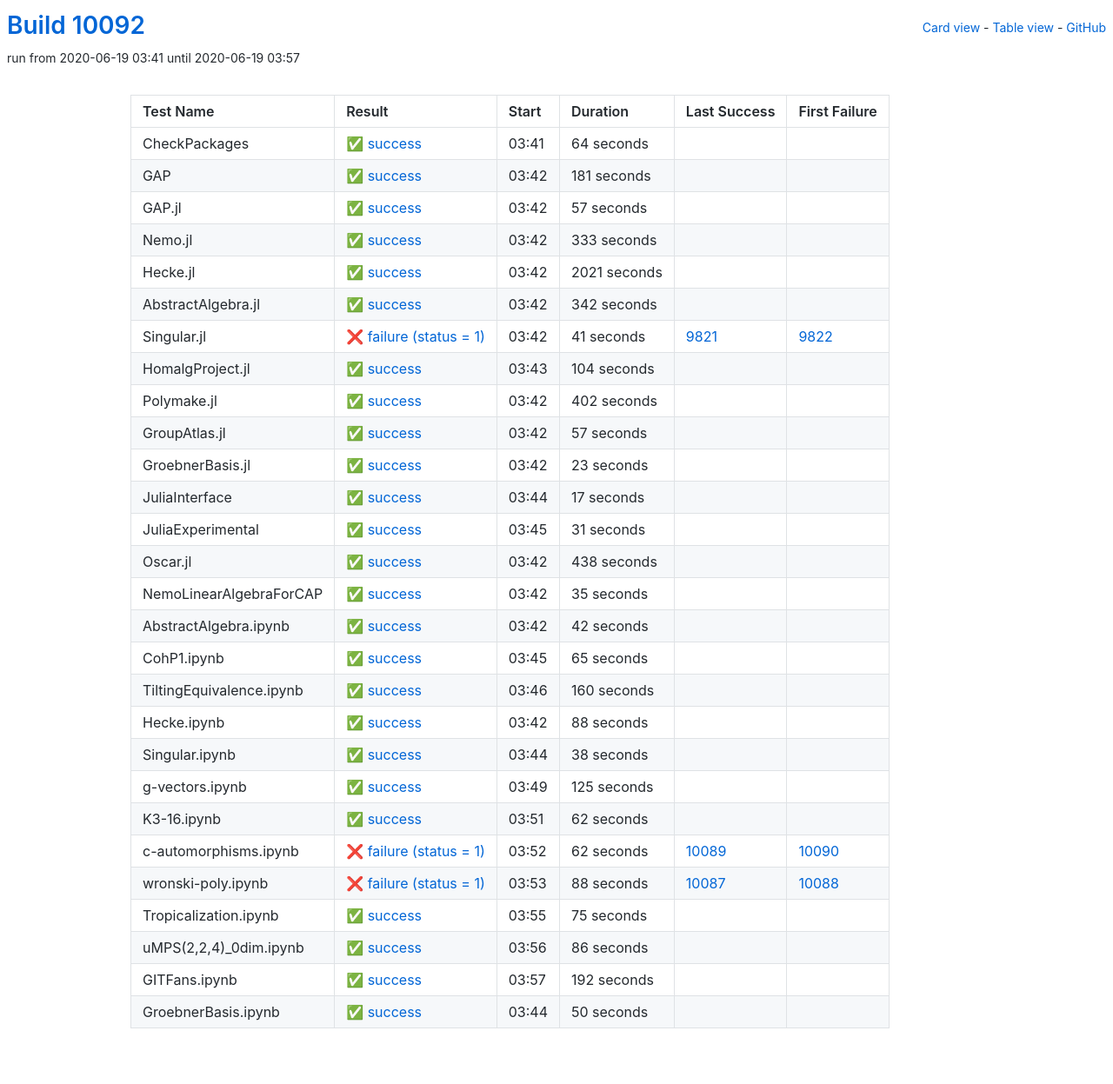
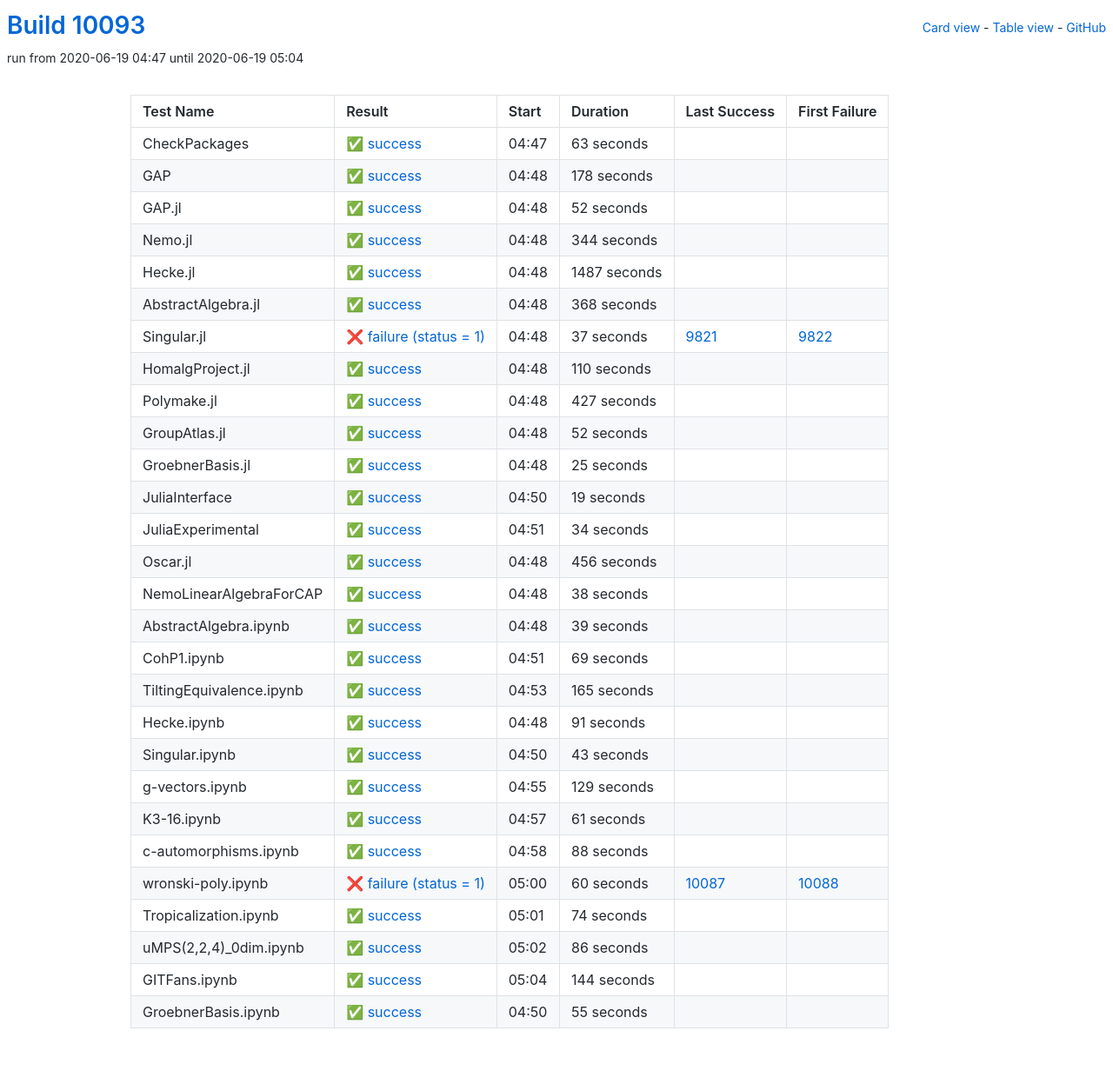
Before and after one commit to oscar-system/oscar-ci-status, a Jekyll site: the page built from table.html, in a window 1280 px wide. Shown: the whole page at 87% size. Built offline with Jekyll 4.4.1, drawn with Linux system fonts in a browser that asks for light colours.

Commit message:
Build #10093

```diff
--- a/_data/ci.yml
+++ b/_data/ci.yml
@@ -1,6 +1,6 @@
 ---
-build: 10092
-build_url: https://oscarci.mathematik.uni-kl.de/job/oscar/10092/
+build: 10093
+build_url: https://oscarci.mathematik.uni-kl.de/job/oscar/10093/
 job: oscar
 organization: oscar-system
 repo: oscar-ci-status
@@ -8,224 +8,272 @@
 tests:
 - name: CheckPackages
   id: checkpackages
-  log: https://oscarci.mathematik.uni-kl.de/job/oscar/10092/artifact/logs/build-10092/CheckPackages.log
-  start: 2020-06-19 03:41
+  log: https://oscarci.mathematik.uni-kl.de/job/oscar/10093/artifact/logs/build-10093/CheckPackages.log
+  start: 2020-06-19 04:47
   success: true
   exitcode: 0
   status: success
-  duration: 64
+  duration: 63
   last_success: false
   last_success_url:
   first_failure: false
   first_failure_url:
 - name: GAP
   id: gap
-  log: https://oscarci.mathematik.uni-kl.de/job/oscar/10092/artifact/logs/build-10092/GAP.log
-  start: 2020-06-19 03:42
+  log: https://oscarci.mathematik.uni-kl.de/job/oscar/10093/artifact/logs/build-10093/GAP.log
+  start: 2020-06-19 04:48
   success: true
   exitcode: 0
   status: success
-  duration: 181
+  duration: 178
   last_success: false
   last_success_url:
   first_failure: false
   first_failure_url:
 - name: GAP.jl
   id: gap-jl
-  log: https://oscarci.mathematik.uni-kl.de/job/oscar/10092/artifact/logs/build-10092/GAP.jl.log
-  start: 2020-06-19 03:42
+  log: https://oscarci.mathematik.uni-kl.de/job/oscar/10093/artifact/logs/build-10093/GAP.jl.log
+  start: 2020-06-19 04:48
   success: true
   exitcode: 0
   status: success
-  duration: 57
+  duration: 52
   last_success: false
   last_success_url:
   first_failure: false
   first_failure_url:
 - name: Nemo.jl
   id: nemo-jl
-  log: https://oscarci.mathematik.uni-kl.de/job/oscar/10092/artifact/logs/build-10092/Nemo.jl.log
-  start: 2020-06-19 03:42
+  log: https://oscarci.mathematik.uni-kl.de/job/oscar/10093/artifact/logs/build-10093/Nemo.jl.log
+  start: 2020-06-19 04:48
   success: true
   exitcode: 0
   status: success
-  duration: 333
+  duration: 344
   last_success: false
   last_success_url:
   first_failure: false
   first_failure_url:
 - name: Hecke.jl
   id: hecke-jl
-  log: https://oscarci.mathematik.uni-kl.de/job/oscar/10092/artifact/logs/build-10092/Hecke.jl.log
-  start: 2020-06-19 03:42
+  log: https://oscarci.mathematik.uni-kl.de/job/oscar/10093/artifact/logs/build-10093/Hecke.jl.log
+  start: 2020-06-19 04:48
   success: true
   exitcode: 0
   status: success
-  duration: 2021
+  duration: 1487
   last_success: false
   last_success_url:
   first_failure: false
   first_failure_url:
 - name: AbstractAlgebra.jl
   id: abstractalgebra-jl
-  log: https://oscarci.mathematik.uni-kl.de/job/oscar/10092/artifact/logs/build-10092/AbstractAlgebra.jl.log
-  start: 2020-06-19 03:42
+  log: https://oscarci.mathematik.uni-kl.de/job/oscar/10093/artifact/logs/build-10093/AbstractAlgebra.jl.log
+  start: 2020-06-19 04:48
   success: true
   exitcode: 0
   status: success
-  duration: 342
+  duration: 368
   last_success: false
   last_success_url:
   first_failure: false
   first_failure_url:
 - name: Singular.jl
   id: singular-jl
-  log: https://oscarci.mathematik.uni-kl.de/job/oscar/10092/artifact/logs/build-10092/Singular.jl.log
-  start: 2020-06-19 03:42
+  log: https://oscarci.mathematik.uni-kl.de/job/oscar/10093/artifact/logs/build-10093/Singular.jl.log
+  start: 2020-06-19 04:48
   success: false
   exitcode: 1
   status: failure
-  duration: 41
+  duration: 37
   last_success: 9821
   last_success_url: https://oscarci.mathematik.uni-kl.de/job/oscar/9821/
   first_failure: 9822
   first_failure_url: https://oscarci.mathematik.uni-kl.de/job/oscar/9822/
 - name: HomalgProject.jl
   id: homalgproject-jl
-  log: https://oscarci.mathematik.uni-kl.de/job/oscar/10092/artifact/logs/build-10092/HomalgProject.jl.log
-  start: 2020-06-19 03:43
+  log: https://oscarci.mathematik.uni-kl.de/job/oscar/10093/artifact/logs/build-10093/HomalgProject.jl.log
+  start: 2020-06-19 04:48
   success: true
   exitcode: 0
   status: success
-  duration: 104
+  duration: 110
   last_success: false
   last_success_url:
   first_failure: false
   first_failure_url:
 - name: Polymake.jl
   id: polymake-jl
-  log: https://oscarci.mathematik.uni-kl.de/job/oscar/10092/artifact/logs/build-10092/Polymake.jl.log
-  start: 2020-06-19 03:42
+  log: https://oscarci.mathematik.uni-kl.de/job/oscar/10093/artifact/logs/build-10093/Polymake.jl.log
+  start: 2020-06-19 04:48
   success: true
   exitcode: 0
   status: success
-  duration: 402
+  duration: 427
   last_success: false
   last_success_url:
   first_failure: false
   first_failure_url:
 - name: GroupAtlas.jl
   id: groupatlas-jl
-  log: https://oscarci.mathematik.uni-kl.de/job/oscar/10092/artifact/logs/build-10092/GroupAtlas.jl.log
-  start: 2020-06-19 03:42
+  log: https://oscarci.mathematik.uni-kl.de/job/oscar/10093/artifact/logs/build-10093/GroupAtlas.jl.log
+  start: 2020-06-19 04:48
   success: true
   exitcode: 0
   status: success
-  duration: 57
+  duration: 52
   last_success: false
   last_success_url:
   first_failure: false
   first_failure_url:
 - name: GroebnerBasis.jl
   id: groebnerbasis-jl
-  log: https://oscarci.mathematik.uni-kl.de/job/oscar/10092/artifact/logs/build-10092/GroebnerBasis.jl.log
-  start: 2020-06-19 03:42
+  log: https://oscarci.mathematik.uni-kl.de/job/oscar/10093/artifact/logs/build-10093/GroebnerBasis.jl.log
+  start: 2020-06-19 04:48
   success: true
   exitcode: 0
   status: success
-  duration: 23
+  duration: 25
   last_success: false
   last_success_url:
   first_failure: false
   first_failure_url:
 - name: JuliaInterface
   id: juliainterface
-  log: https://oscarci.mathematik.uni-kl.de/job/oscar/10092/artifact/logs/build-10092/JuliaInterface.log
-  start: 2020-06-19 03:44
+  log: https://oscarci.mathematik.uni-kl.de/job/oscar/10093/artifact/logs/build-10093/JuliaInterface.log
+  start: 2020-06-19 04:50
   success: true
   exitcode: 0
   status: success
-  duration: 17
+  duration: 19
   last_success: false
   last_success_url:
   first_failure: false
   first_failure_url:
 - name: JuliaExperimental
   id: juliaexperimental
-  log: https://oscarci.mathematik.uni-kl.de/job/oscar/10092/artifact/logs/build-10092/JuliaExperimental.log
-  start: 2020-06-19 03:45
+  log: https://oscarci.mathematik.uni-kl.de/job/oscar/10093/artifact/logs/build-10093/JuliaExperimental.log
+  start: 2020-06-19 04:51
   success: true
   exitcode: 0
   status: success
-  duration: 31
+  duration: 34
   last_success: false
   last_success_url:
   first_failure: false
   first_failure_url:
 - name: Oscar.jl
   id: oscar-jl
-  log: https://oscarci.mathematik.uni-kl.de/job/oscar/10092/artifact/logs/build-10092/Oscar.jl.log
-  start: 2020-06-19 03:42
+  log: https://oscarci.mathematik.uni-kl.de/job/oscar/10093/artifact/logs/build-10093/Oscar.jl.log
+  start: 2020-06-19 04:48
   success: true
   exitcode: 0
   status: success
-  duration: 438
+  duration: 456
   last_success: false
   last_success_url:
   first_failure: false
   first_failure_url:
 - name: NemoLinearAlgebraForCAP
   id: nemolinearalgebraforcap
-  log: https://oscarci.mathematik.uni-kl.de/job/oscar/10092/artifact/logs/build-10092/NemoLinearAlgebraForCAP.log
-  start: 2020-06-19 03:42
+  log: https://oscarci.mathematik.uni-kl.de/job/oscar/10093/artifact/logs/build-10093/NemoLinearAlgebraForCAP.log
+  start: 2020-06-19 04:48
   success: true
   exitcode: 0
   status: success
-  duration: 35
+  duration: 38
   last_success: false
   last_success_url:
   first_failure: false
   first_failure_url:
 - name: AbstractAlgebra.ipynb
   id: abstractalgebra-ipynb
-  log: https://oscarci.mathematik.uni-kl.de/job/oscar/10092/artifact/logs/build-10092/AbstractAlgebra.ipynb.log
-  start: 2020-06-19 03:42
+  log: https://oscarci.mathematik.uni-kl.de/job/oscar/10093/artifact/logs/build-10093/AbstractAlgebra.ipynb.log
+  start: 2020-06-19 04:48
   success: true
   exitcode: 0
   status: success
-  duration: 42
+  duration: 39
   last_success: false
   last_success_url:
   first_failure: false
   first_failure_url:
 - name: CohP1.ipynb
   id: cohp1-ipynb
-  log: https://oscarci.mathematik.uni-kl.de/job/oscar/10092/artifact/logs/build-10092/CohP1.ipynb.log
-  start: 2020-06-19 03:45
+  log: https://oscarci.mathematik.uni-kl.de/job/oscar/10093/artifact/logs/build-10093/CohP1.ipynb.log
+  start: 2020-06-19 04:51
   success: true
   exitcode: 0
   status: success
-  duration: 65
+  duration: 69
   last_success: false
   last_success_url:
   first_failure: false
   first_failure_url:
 - name: TiltingEquivalence.ipynb
   id: tiltingequivalence-ipynb
-  log: https://oscarci.mathematik.uni-kl.de/job/oscar/10092/artifact/logs/build-10092/TiltingEquivalence.ipynb.log
-  start: 2020-06-19 03:46
+  log: https://oscarci.mathematik.uni-kl.de/job/oscar/10093/artifact/logs/build-10093/TiltingEquivalence.ipynb.log
+  start: 2020-06-19 04:53
   success: true
   exitcode: 0
   status: success
-  duration: 160
+  duration: 165
   last_success: false
   last_success_url:
   first_failure: false
   first_failure_url:
 - name: Hecke.ipynb
   id: hecke-ipynb
-  log: https://oscarci.mathematik.uni-kl.de/job/oscar/10092/artifact/logs/build-10092/Hecke.ipynb.log
-  start: 2020-06-19 03:42
+  log: https://oscarci.mathematik.uni-kl.de/job/oscar/10093/artifact/logs/build-10093/Hecke.ipynb.log
+  start: 2020-06-19 04:48
+  success: true
+  exitcode: 0
+  status: success
+  duration: 91
+  last_success: false
+  last_success_url:
+  first_failure: false
+  first_failure_url:
+- name: Singular.ipynb
+  id: singular-ipynb
+  log: https://oscarci.mathematik.uni-kl.de/job/oscar/10093/artifact/logs/build-10093/Singular.ipynb.log
+  start: 2020-06-19 04:50
+  success: true
+  exitcode: 0
+  status: success
+  duration: 43
+  last_success: false
+  last_success_url:
+  first_failure: false
+  first_failure_url:
+- name: g-vectors.ipynb
+  id: g-vectors-ipynb
+  log: https://oscarci.mathematik.uni-kl.de/job/oscar/10093/artifact/logs/build-10093/g-vectors.ipynb.log
+  start: 2020-06-19 04:55
+  success: true
+  exitcode: 0
+  status: success
+  duration: 129
+  last_success: false
+  last_success_url:
+  first_failure: false
+  first_failure_url:
+- name: K3-16.ipynb
+  id: k3-16-ipynb
+  log: https://oscarci.mathematik.uni-kl.de/job/oscar/10093/artifact/logs/build-10093/K3-16.ipynb.log
+  start: 2020-06-19 04:57
+  success: true
+  exitcode: 0
+  status: success
+  duration: 61
+  last_success: false
+  last_success_url:
+  first_failure: false
+  first_failure_url:
+- name: c-automorphisms.ipynb
+  id: c-automorphisms-ipynb
+  log: https://oscarci.mathematik.uni-kl.de/job/oscar/10093/artifact/logs/build-10093/c-automorphisms.ipynb.log
+  start: 2020-06-19 04:58
   success: true
   exitcode: 0
   status: success
@@ -234,82 +282,34 @@
   last_success_url:
   first_failure: false
   first_failure_url:
-- name: Singular.ipynb
-  id: singular-ipynb
-  log: https://oscarci.mathematik.uni-kl.de/job/oscar/10092/artifact/logs/build-10092/Singular.ipynb.log
-  start: 2020-06-19 03:44
-  success: true
-  exitcode: 0
-  status: success
-  duration: 38
-  last_success: false
-  last_success_url:
-  first_failure: false
-  first_failure_url:
-- name: g-vectors.ipynb
-  id: g-vectors-ipynb
-  log: https://oscarci.mathematik.uni-kl.de/job/oscar/10092/artifact/logs/build-10092/g-vectors.ipynb.log
-  start: 2020-06-19 03:49
-  success: true
-  exitcode: 0
-  status: success
-  duration: 125
-  last_success: false
-  last_success_url:
-  first_failure: false
-  first_failure_url:
-- name: K3-16.ipynb
-  id: k3-16-ipynb
-  log: https://oscarci.mathematik.uni-kl.de/job/oscar/10092/artifact/logs/build-10092/K3-16.ipynb.log
-  start: 2020-06-19 03:51
-  success: true
-  exitcode: 0
-  status: success
-  duration: 62
-  last_success: false
-  last_success_url:
-  first_failure: false
-  first_failure_url:
-- name: c-automorphisms.ipynb
-  id: c-automorphisms-ipynb
-  log: https://oscarci.mathematik.uni-kl.de/job/oscar/10092/artifact/logs/build-10092/c-automorphisms.ipynb.log
-  start: 2020-06-19 03:52
+- name: wronski-poly.ipynb
+  id: wronski-poly-ipynb
+  log: https://oscarci.mathematik.uni-kl.de/job/oscar/10093/artifact/logs/build-10093/wronski-poly.ipynb.log
+  start: 2020-06-19 05:00
   success: false
   exitcode: 1
   status: failure
-  duration: 62
-  last_success: 10089
-  last_success_url: https://oscarci.mathematik.uni-kl.de/job/oscar/10089/
-  first_failure: 10090
-  first_failure_url: https://oscarci.mathematik.uni-kl.de/job/oscar/10090/
-- name: wronski-poly.ipynb
-  id: wronski-poly-ipynb
-  log: https://oscarci.mathematik.uni-kl.de/job/oscar/10092/artifact/logs/build-10092/wronski-poly.ipynb.log
-  start: 2020-06-19 03:53
-  success: false
-  exitcode: 1
-  status: failure
-  duration: 88
+  duration: 60
   last_success: 10087
   last_success_url: https://oscarci.mathematik.uni-kl.de/job/oscar/10087/
   first_failure: 10088
   first_failure_url: https://oscarci.mathematik.uni-kl.de/job/oscar/10088/
 - name: Tropicalization.ipynb
   id: tropicalization-ipynb
-  log: https://oscarci.mathematik.uni-kl.de/job/oscar/10092/artifact/logs/build-10092/Tropicalization.ipynb.log
-  start: 2020-06-19 03:55
+  log: https://oscarci.mathematik.uni-kl.de/job/oscar/10093/artifact/logs/build-10093/Tropicalization.ipynb.log
+  start: 2020-06-19 05:01
   success: true
   exitcode: 0
   status: success
-  duration: 75
+  duration: 74
   last_success: false
   last_success_url:
   first_failure: false
   first_failure_url:
 - name: uMPS(2,2,4)_0dim.ipynb
   id: umps-2-2-4-0dim-ipynb
-  log: https://oscarci.mathematik.uni-kl.de/job/oscar/10092/artifact/logs/build-10092/uMPS-2-2-4-_0dim.ipynb.log
-  start: 2020-06-19 03:56
+  log: https://oscarci.mathematik.uni-kl.de/job/oscar/10093/artifact/logs/build-10093/uMPS-2-2-4-_0dim.ipynb.log
+  start: 2020-06-19 05:02
   success: true
   exitcode: 0
   status: success
@@ -320,24 +320,24 @@
   first_failure_url:
 - name: GITFans.ipynb
   id: gitfans-ipynb
-  log: https://oscarci.mathematik.uni-kl.de/job/oscar/10092/artifact/logs/build-10092/GITFans.ipynb.log
-  start: 2020-06-19 03:57
+  log: https://oscarci.mathematik.uni-kl.de/job/oscar/10093/artifact/logs/build-10093/GITFans.ipynb.log
+  start: 2020-06-19 05:04
   success: true
   exitcode: 0
   status: success
-  duration: 192
+  duration: 144
   last_success: false
   last_success_url:
   first_failure: false
   first_failure_url:
 - name: GroebnerBasis.ipynb
   id: groebnerbasis-ipynb
-  log: https://oscarci.mathematik.uni-kl.de/job/oscar/10092/artifact/logs/build-10092/GroebnerBasis.ipynb.log
-  start: 2020-06-19 03:44
+  log: https://oscarci.mathematik.uni-kl.de/job/oscar/10093/artifact/logs/build-10093/GroebnerBasis.ipynb.log
+  start: 2020-06-19 04:50
   success: true
   exitcode: 0
   status: success
-  duration: 50
+  duration: 55
   last_success: false
   last_success_url:
   first_failure: false
```
Also changed, not shown: README.md.
